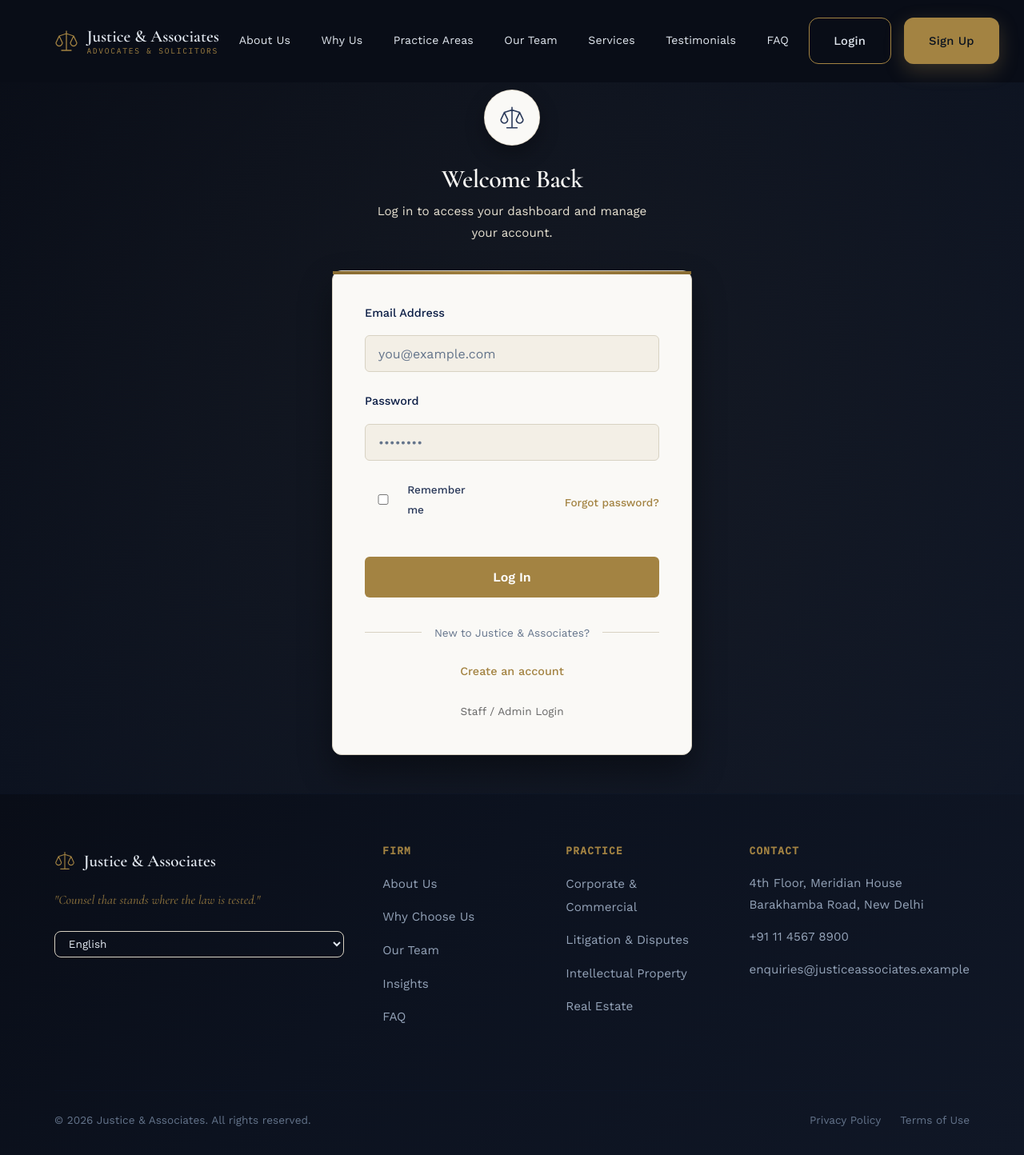
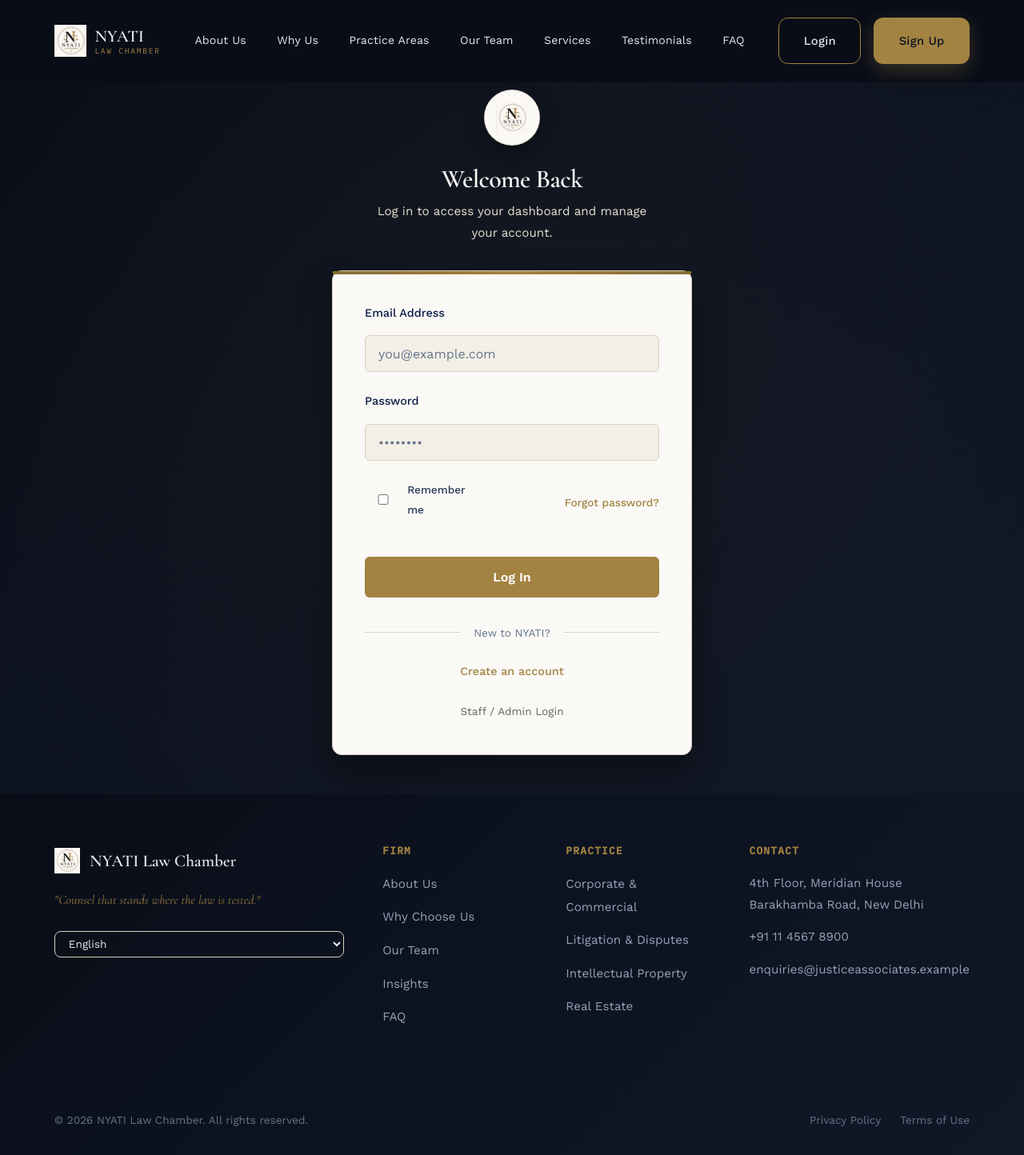
Before and after one commit to lawfirm-delhi/Lawfirm-Website, a React (Vite) app in the folder frontend/: page /login in a window 1280 px wide. Shown: the whole page at 80% size. Built offline with nearby package versions, Linux system fonts and the light colour scheme; no server answers.

Commit message:
feat: complete rebranding to NYATI Law Chamber including logo, header/footer assets, and legal pages

```diff
--- a/frontend/src/App.jsx
+++ b/frontend/src/App.jsx
@@ -93,14 +93,12 @@ function Layout({ children }) {
       <header className={`site-header ${isSolid ? 'is-solid' : ''}`} id="siteHeader">
         <nav className="nav-bar" aria-label="Primary">
           <Link to="/" className="brand" onClick={() => setMenuOpen(false)}>
-            <span className="brand-mark" aria-hidden="true">
-              <svg width="30" height="30" viewBox="0 0 30 30" fill="none" xmlns="http://www.w3.org/2000/svg">
-                <path d="M15 3V27M6 9L2 17.5C2 20 4.5 21.5 6 21.5C7.5 21.5 10 20 10 17.5L6 9ZM24 9L20 17.5C20 20 22.5 21.5 24 21.5C25.5 21.5 28 20 28 17.5L24 9ZM6 9L15 6L24 9M9 27H21" stroke="currentColor" strokeWidth="1.3" strokeLinecap="round" strokeLinejoin="round"/>
-              </svg>
+            <span className="brand-mark" aria-hidden="true" style={{ display: 'flex', alignItems: 'center' }}>
+              <img src="/images/logo.png" alt="NYATI Logo" style={{ width: '40px', height: '40px', objectFit: 'contain' }} />
             </span>
             <span className="brand-text">
-              <span className="brand-name">Justice &amp; Associates</span>
-              <span className="brand-sub">Advocates &amp; Solicitors</span>
+              <span className="brand-name">NYATI</span>
+              <span className="brand-sub">Law Chamber</span>
             </span>
           </Link>
 
@@ -162,11 +160,11 @@ function Layout({ children }) {
         <div className="container">
           <div className="footer-grid">
             <div>
-              <div className="brand brand-footer">
-                <span className="brand-mark" aria-hidden="true">
-                  <svg width="26" height="26" viewBox="0 0 30 30" fill="none"><path d="M15 3V27M6 9L2 17.5C2 20 4.5 21.5 6 21.5C7.5 21.5 10 20 10 17.5L6 9ZM24 9L20 17.5C20 20 22.5 21.5 24 21.5C25.5 21.5 28 20 28 17.5L24 9ZM6 9L15 6L24 9M9 27H21" stroke="currentColor" strokeWidth="1.3" strokeLinecap="round" strokeLinejoin="round"/></svg>
+              <div className="brand brand-footer" style={{ display: 'flex', alignItems: 'center', gap: '0.75rem' }}>
+                <span className="brand-mark" aria-hidden="true" style={{ display: 'flex', alignItems: 'center' }}>
+                  <img src="/images/logo.png" alt="NYATI Logo" style={{ width: '32px', height: '32px', objectFit: 'contain' }} />
                 </span>
-                <span className="brand-name">Justice &amp; Associates</span>
+                <span className="brand-name">NYATI Law Chamber</span>
               </div>
               <p className="footer-tagline">
                 {lang === 'English'
@@ -213,7 +211,7 @@ function Layout({ children }) {
           </div>
 
           <div className="footer-bottom">
-            <span>© 2026 Justice &amp; Associates. All rights reserved.</span>
+            <span>© 2026 NYATI Law Chamber. All rights reserved.</span>
             <div className="footer-legal">
               <Link to="/privacy">Privacy Policy</Link>
               <Link to="/terms">Terms of Use</Link>
--- a/frontend/src/pages/Auth/AuthLayout.jsx
+++ b/frontend/src/pages/Auth/AuthLayout.jsx
@@ -13,10 +13,8 @@ export default function AuthLayout({ children, title, subtitle }) {
           transition={{ duration: 0.5 }}
         >
           <Link to="/" style={{ textDecoration: 'none' }}>
-            <div className="auth-logo-box">
-              <svg width="32" height="32" viewBox="0 0 30 30" fill="none" xmlns="http://www.w3.org/2000/svg" style={{ color: 'var(--accent-color)' }}>
-                <path d="M15 3V27M6 9L2 17.5C2 20 4.5 21.5 6 21.5C7.5 21.5 10 20 10 17.5L6 9ZM24 9L20 17.5C20 20 22.5 21.5 24 21.5C25.5 21.5 28 20 28 17.5L24 9ZM6 9L15 6L24 9M9 27H21" stroke="currentColor" strokeWidth="1.5" strokeLinecap="round" strokeLinejoin="round"/>
-              </svg>
+            <div className="auth-logo-box" style={{ display: 'flex', justifyContent: 'center', alignItems: 'center' }}>
+              <img src="/images/logo.png" alt="NYATI Logo" style={{ width: '40px', height: '40px', objectFit: 'contain' }} />
             </div>
           </Link>
           <h2 className="auth-title">
--- a/frontend/src/pages/Auth/Login.jsx
+++ b/frontend/src/pages/Auth/Login.jsx
@@ -90,7 +90,7 @@ export default function Login() {
 
       <div className="auth-footer">
         <div className="auth-divider">
-          <span>New to Justice & Associates?</span>
+          <span>New to NYATI?</span>
         </div>
         <Link to="/signup" className="auth-link">
           Create an account
--- a/frontend/src/pages/LandingPages/AboutUs/AboutUs.jsx
+++ b/frontend/src/pages/LandingPages/AboutUs/AboutUs.jsx
@@ -61,7 +61,7 @@ export default function AboutUs() {
             >
               <div style={{ position: 'absolute', inset: 0, opacity: 0.1, background: 'radial-gradient(circle at 50% 50%, var(--primary-gold) 0%, transparent 70%)' }} />
               <div style={{ display: 'flex', flexDirection: 'column', height: '100%', justifyContent: 'center', alignItems: 'center', color: 'var(--primary-gold)' }}>
-                <Scale size={80} strokeWidth={1} style={{ marginBottom: '2rem' }} />
+                <img src="/images/logo.png" alt="Nyati Law Chamber Logo" style={{ width: '150px', height: '150px', objectFit: 'contain', marginBottom: '2rem' }} />
                 <h4 style={{ fontSize: '2rem', color: 'white', textAlign: 'center', padding: '0 2rem' }}>Fiat Justitia</h4>
                 <p style={{ marginTop: '1rem', opacity: 0.8 }}>Let Justice Be Done</p>
               </div>
--- a/frontend/src/pages/LandingPages/FAQ/FAQ.jsx
+++ b/frontend/src/pages/LandingPages/FAQ/FAQ.jsx
@@ -169,7 +169,7 @@ export default function FAQ() {
             <h3 className="faq-contact-card-title">WhatsApp</h3>
             <p className="faq-contact-card-text">Secure Messaging</p>
             <a href={`https://wa.me/919986378144?text=${encodeURIComponent(
-              "Hello, I am interested in scheduling a legal consultation with Justice & Associates."
+              "Hello, I am interested in scheduling a legal consultation with NYATI Law Chamber."
             )}`} target="_blank" rel="noopener noreferrer" className="btn btn-ghost faq-contact-btn">Message Us</a>
           </motion.div>
         </div>
--- a/frontend/src/pages/LandingPages/Legal/PrivacyPolicy.jsx
+++ b/frontend/src/pages/LandingPages/Legal/PrivacyPolicy.jsx
@@ -14,7 +14,7 @@ export default function PrivacyPolicy() {
     <PageWrapper title="Privacy Policy">
       <PageHero
         title="Privacy Policy"
-        subtitle="Last updated: July 2026. This Privacy Policy describes how Justice & Associates collects, uses, and shares your personal data."
+        subtitle="Last updated: July 2026. This Privacy Policy describes how NYATI Law Chamber collects, uses, and shares your personal data."
       />
       <section className="landing-section">
         <div style={{ maxWidth: '800px', margin: '0 auto', color: 'var(--body)', fontSize: '1.1rem', lineHeight: '1.8' }}>
--- a/frontend/src/pages/LandingPages/Legal/TermsOfUse.jsx
+++ b/frontend/src/pages/LandingPages/Legal/TermsOfUse.jsx
@@ -26,12 +26,12 @@ export default function TermsOfUse() {
 
             <h2 style={{ color: 'var(--heading)', marginBottom: '1rem', fontSize: '1.8rem' }}>2. Use of Website Content</h2>
             <p style={{ marginBottom: '2rem' }}>
-              All content on this website, including text, graphics, logos, and articles, is the property of Justice & Associates and is protected by copyright laws. You may not reproduce, distribute, or modify any content without our prior written consent.
+              All content on this website, including text, graphics, logos, and articles, is the property of NYATI Law Chamber and is protected by copyright laws. You may not reproduce, distribute, or modify any content without our prior written consent.
             </p>
 
             <h2 style={{ color: 'var(--heading)', marginBottom: '1rem', fontSize: '1.8rem' }}>3. Limitation of Liability</h2>
             <p style={{ marginBottom: '2rem' }}>
-              Justice & Associates makes no warranties, expressed or implied, regarding the accuracy or completeness of the information provided on this website. We shall not be held liable for any damages arising from your use of this site.
+              NYATI Law Chamber makes no warranties, expressed or implied, regarding the accuracy or completeness of the information provided on this website. We shall not be held liable for any damages arising from your use of this site.
             </p>
 
             <h2 style={{ color: 'var(--heading)', marginBottom: '1rem', fontSize: '1.8rem' }}>4. Governing Law</h2>
--- a/frontend/src/pages/LandingPages/Shared/PageWrapper.jsx
+++ b/frontend/src/pages/LandingPages/Shared/PageWrapper.jsx
@@ -5,7 +5,7 @@ import './Landing.css';
 export default function PageWrapper({ children, title }) {
   useEffect(() => {
     if (title) {
-      document.title = `${title} | Justice & Associates`;
+      document.title = `${title} | NYATI Law Chamber`;
     }
   }, [title]);
 
--- a/frontend/src/pages/LandingPages/Testimonials/Testimonials.jsx
+++ b/frontend/src/pages/LandingPages/Testimonials/Testimonials.jsx
@@ -45,12 +45,12 @@ function TestimonialCard({ name, role, company, practiceArea, text, rating = 5 }
 
 export default function Testimonials() {
   const reviews = [
-    { name: "Robert Caldwell", role: "CEO", company: "Meridian Tech", practiceArea: "Corporate M&A", text: "Justice & Associates executed our cross-border acquisition with flawless precision. Their strategic foresight saved us millions in potential liabilities." },
-    { name: "Elena Rostova", role: "Founder", company: "Rostova Holdings", practiceArea: "Real Estate", text: "When the zoning board rejected our $500M development, Justice & Associates stepped in. Not only did they win the appeal, they secured favorable terms for future expansions." },
+    { name: "Robert Caldwell", role: "CEO", company: "Meridian Tech", practiceArea: "Corporate M&A", text: "NYATI executed our cross-border acquisition with flawless precision. Their strategic foresight saved us millions in potential liabilities." },
+    { name: "Elena Rostova", role: "Founder", company: "Rostova Holdings", practiceArea: "Real Estate", text: "When the zoning board rejected our $500M development, NYATI stepped in. Not only did they win the appeal, they secured favorable terms for future expansions." },
     { name: "David Chen", role: "Private Client", practiceArea: "Tax Controversy", text: "The IRS audit was a nightmare until I retained this firm. Their tax controversy team handled everything and reduced my penalty exposure to zero." },
     { name: "Sarah Jenkins", role: "General Counsel", company: "AeroDynamics", practiceArea: "Intellectual Property", text: "Their IP litigation team successfully defended our core patents against a major competitor. Aggressive, highly prepared, and incredibly strategic." },
     { name: "Marcus Thorne", role: "Managing Director", company: "Thorne Capital", practiceArea: "Arbitration", text: "In our ICC arbitration in Geneva, their partners out-maneuvered opposing counsel at every turn. A masterclass in international dispute resolution." },
-    { name: "Dr. Alistair Webb", role: "Chief of Surgery", practiceArea: "White Collar Defense", text: "Confidentiality and integrity were my highest priorities. Justice & Associates handled my case with absolute discretion and secured an unconditional dismissal." }
+    { name: "Dr. Alistair Webb", role: "Chief of Surgery", practiceArea: "White Collar Defense", text: "Confidentiality and integrity were my highest priorities. NYATI handled my case with absolute discretion and secured an unconditional dismissal." }
   ];
 
   return (
--- a/frontend/src/pages/LandingPages/WhyUs/WhyUs.jsx
+++ b/frontend/src/pages/LandingPages/WhyUs/WhyUs.jsx
@@ -77,7 +77,7 @@ export default function WhyUs() {
     <PageWrapper title="Why Choose Us">
       <PageHero
         title="Excellence in Legal Strategy."
-        subtitle="Discover why Fortune 500 companies, high-net-worth individuals, and leading institutions trust Justice & Associates with their most critical legal matters."
+        subtitle="Discover why Fortune 500 companies, high-net-worth individuals, and leading institutions trust NYATI with their most critical legal matters."
       />
 
       {/* Our Philosophy */}
```
Also changed, not shown: frontend/public/images/logo.png (added), 1 other file (tests, documents, lock files or other folders).
